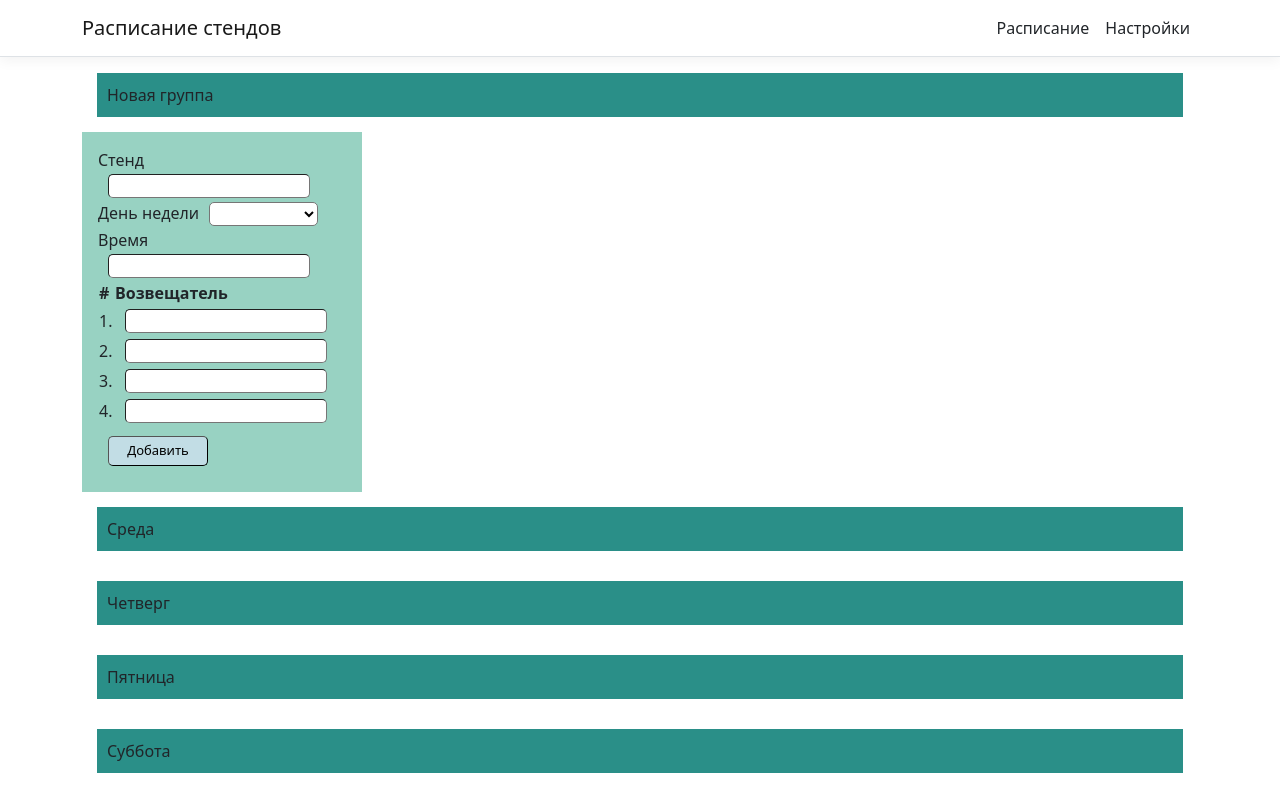
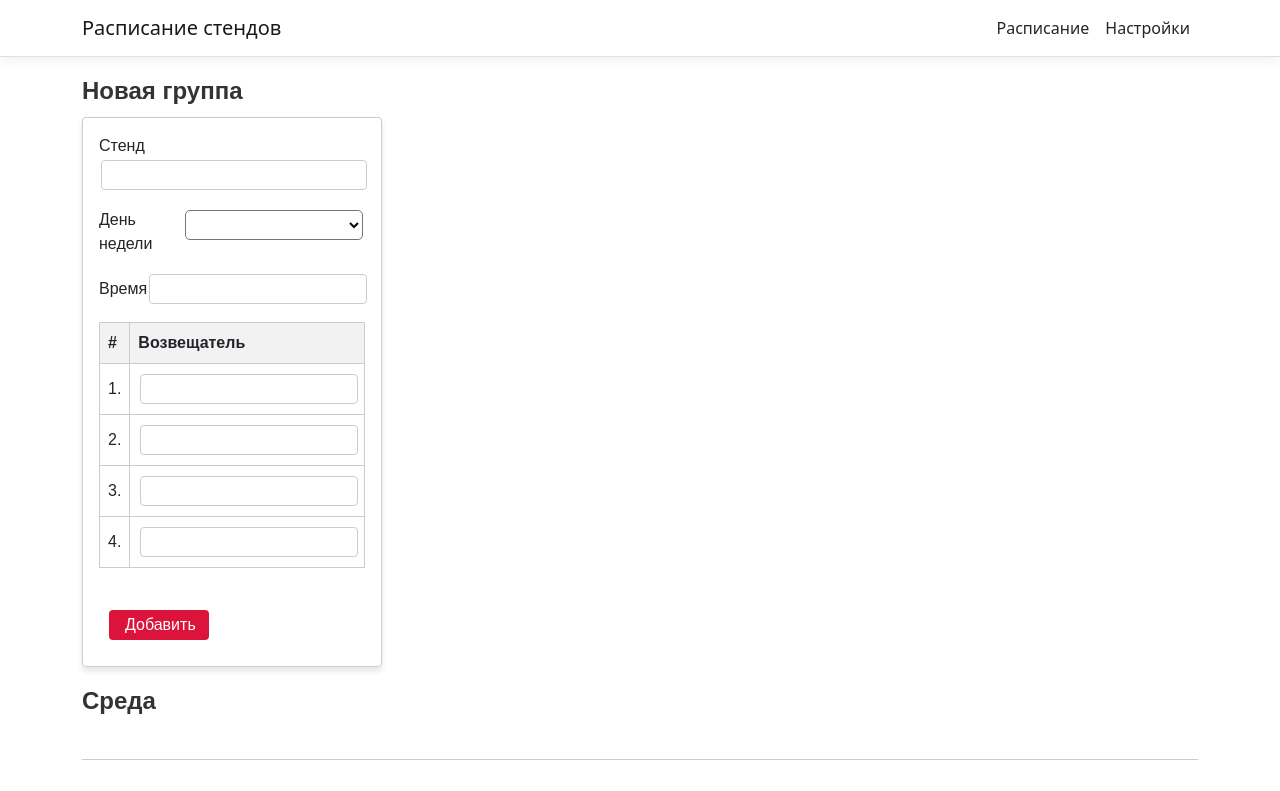
Before and after one commit to kbgrego/CartSchedulerAn, an Angular app: page / in a window 1280 px wide. Shown: the top 791 px of the page. Built offline with nearby package versions, Linux system fonts and the light colour scheme.

Commit message:
style updates and weekday fix

```diff
--- a/src/app/cart-groups-new/cart-groups-new.component.css
+++ b/src/app/cart-groups-new/cart-groups-new.component.css
@@ -1,16 +1,91 @@
 .cart-shift {
-    background-color: #98d2c2;
-    padding: 16px;
-    width: 280px;
-}
+    display: flex;
+    flex-direction: column;
+    gap: 1rem;
+    padding: 1rem;
+    border: 1px solid #ccc;
+    border-radius: 4px;
+    font-family: Arial, sans-serif;
+    width: 300px;
+    box-shadow: 0 4px 6px rgba(0, 0, 0, 0.1);
+  }
 
-.cart-shift input, .cart-shift select {
-    height: 24px;
-    margin-left: 10px;
-    margin-right: 10px;
-    width: auto;
-}
+  .cart-shift-title {
+    font-size: 1.25rem;
+    font-weight: bold;
+    color: #333;
+    margin-bottom: 0.5rem;
+  }
 
-.cart-shift table {
+  .cart-shift-date {
+    display: flex;
+    justify-content: space-between;
+    font-size: 1rem;
+  }
+
+  .cart-shift-time {
+    display: flex;
+    justify-content: space-between;
+    align-items: center;
+    font-size: 1rem;
+  }
+
+  .cart-shift-time span {
+    display: inline-block;
+  }
+
+  table {
     width: 100%;
-}
+    border-collapse: collapse;
+    margin-bottom: 1rem;
+  }
+
+  th, td {
+    border: 1px solid #ccc;
+    padding: 8px;
+    text-align: left;
+  }
+
+  th {
+    background-color: #f2f2f2;
+    font-weight: bold;
+  }
+
+  input[type="text"] {
+    width: 100%;
+    padding: 4px 8px;
+    border: 1px solid #ccc;
+    border-radius: 4px;
+    font-size: 1rem;
+  }
+
+  input[type="text"]:focus {
+    outline: none;
+    border-color: #6200ee;
+  }
+
+  input[type="checkbox"] {
+    cursor: pointer;
+  }
+
+  button {
+    background-color: crimson;
+    color: #fff;
+    border: none;
+    border-radius: 4px;
+    padding: 8px 16px;
+    cursor: pointer;
+    font-size: 1rem;
+    transition: background-color 0.3s ease;
+    text-align: center; /* center text horizontally */
+    line-height: 10px; /* center text vertically */
+    float: right; /* align button to the right */
+  }
+
+  button:hover {
+    background-color: darkred;
+  }
+
+  button:focus {
+    outline: none;
+  }
--- a/src/app/cart-groups/cart-groups.component.css
+++ b/src/app/cart-groups/cart-groups.component.css
@@ -1,27 +1,93 @@
 .cart-shift {
-    background-color: #98d2c2;
-    padding: 16px;
-    width: 280px;
+  display: flex;
+  flex-direction: column;
+  gap: 1rem;
+  padding: 1rem;
+  border: 1px solid #ccc;
+  border-radius: 4px;
+  font-family: Arial, sans-serif;
+  width: 300px;
+  box-shadow: 0 4px 6px rgba(0, 0, 0, 0.1);
 }
 
-  div.cart-shift-title {
+.cart-shift-title {
+  font-size: 1.25rem;
+  font-weight: bold;
+  color: #333;
+  margin-bottom: 0.5rem;
   text-align: center;
-    font-size: 18px;
+}
+
+.cart-shift-date {
+  display: flex;
+  justify-content: space-between;
+  font-size: 1rem;
   font-weight: bold;
 }
 
-  div.cart-shift-date span:first-child {
-    font-weight:bold;
-    margin-right: 40px;
+.cart-shift-time {
+  display: flex;
+  justify-content: space-between;
+  align-items: center;
+  font-size: 1rem;
 }
 
-  .cart-shift input, .cart-shift select {
-    height: 24px;
-    margin-left: 10px;
-    margin-right: 10px;
-    width: auto;
+.cart-shift-time span {
+  display: inline-block;
 }
 
-  .cart-shift table {
+table {
   width: 100%;
+  border-collapse: collapse;
+  margin-bottom: 1rem;
 }
+
+th, td {
+  border: 1px solid #ccc;
+  padding: 8px;
+  text-align: left;
+}
+
+th {
+  background-color: #f2f2f2;
+  font-weight: bold;
+}
+
+input[type="text"] {
+  width: 100%;
+  padding: 2px 4px;
+  border: 1px solid #ccc;
+  border-radius: 4px;
+  font-size: 1rem;
+}
+
+input[type="text"]:focus {
+  outline: none;
+  border-color: #6200ee;
+}
+
+input[type="checkbox"] {
+  cursor: pointer;
+}
+
+button {
+  background-color: crimson;
+  color: #fff;
+  border: none;
+  border-radius: 4px;
+  padding: 8px 16px;
+  cursor: pointer;
+  font-size: 1rem;
+  transition: background-color 0.3s ease;
+  text-align: center; /* center text horizontally */
+  line-height: 10px; /* center text vertically */
+  float: right; /* align button to the right */
+}
+
+button:hover {
+  background-color: darkred;
+}
+
+button:focus {
+  outline: none;
+}
--- a/src/app/management/management.component.css
+++ b/src/app/management/management.component.css
@@ -1,27 +1,70 @@
-.cart-weekday-title {
-  background-color: rgb(42, 143, 136);
-  padding: 10px;
+.cart-sheet {
+  display: flex;
+  flex-direction: column;
+  gap: 1rem;
+  font-family: Arial, sans-serif;
 }
 
-div.cart-day {
-  display: contents;
+.cart-weekday-title {
+  font-size: 1.5rem;
+  font-weight: bold;
+  color: #333;
+  margin-bottom: 0.5rem;
+}
+
+.cart-weekday-cards {
+  display: flex;
+  flex-wrap: wrap;
+  gap: 1rem;
+}
+
+.cart-day {
+  display: flex;
+  flex-direction: column;
+  gap: 1rem;
 }
 
 .cart-time {
   display: flex;
-  border-radius: 10px;
-  margin: 10px;
-  margin-right: 10px;
-
+  flex-direction: column;
+  gap: 0.5rem;
 }
 
-div.cart-break {
-  flex-basis: 100%;
-  height: 0px;
+.cart-day .cart-group {
+  display: flex;
+  flex-direction: row;
+  gap: 0.5rem;
+  flex-wrap: wrap;
 }
 
+.cart-break {
+  height: 1px;
+  background-color: #ccc;
+  margin-top: 0.5rem;
+  margin-bottom: 0.5rem;
+}
 
-div.cart-weekday-title {
-  margin: 15px;
-  flex-basis: 100%;
+.cart-button-panel {
+  display: flex;
+  justify-content: flex-start;
+  gap: 1rem;
 }
+
+button {
+  background-color: #6200ee;
+  color: #fff;
+  border: none;
+  border-radius: 4px;
+  padding: 8px 16px;
+  cursor: pointer;
+  font-size: 1rem;
+  transition: background-color 0.3s ease;
+}
+
+button:hover {
+  background-color: #3700b3;
+}
+
+button:focus {
+  outline: none;
+}
--- a/src/app/schedule.ts
+++ b/src/app/schedule.ts
@@ -29,13 +29,12 @@ export class Schedule implements iSchedule {
   }
 
   getDate(): string {
-    let date = new Date();
-    let curWeekday = date.getDay();
-    if (this.weekday < curWeekday)
-      date = this.addDays(date, 7 + this.weekday - curWeekday);
-    else
-      date = this.addDays(date, this.weekday - curWeekday);
-    return (moment(date)).format('(DD.MM)');
+    const targetWeekday = this.weekday;
+    const currentDate = new Date();
+    const currentWeekday = currentDate.getDay();
+    const daysUntilTarget = (targetWeekday - currentWeekday + 7) % 7;
+    const targetDate = new Date(currentDate.getTime() + daysUntilTarget * 24 * 60 * 60 * 1000);
+    return moment(targetDate).format('(DD.MM)');
   }
 
   addDays(date: Date, days: number): Date {
```
Lines whose indentation alone changed are shown as unchanged.
